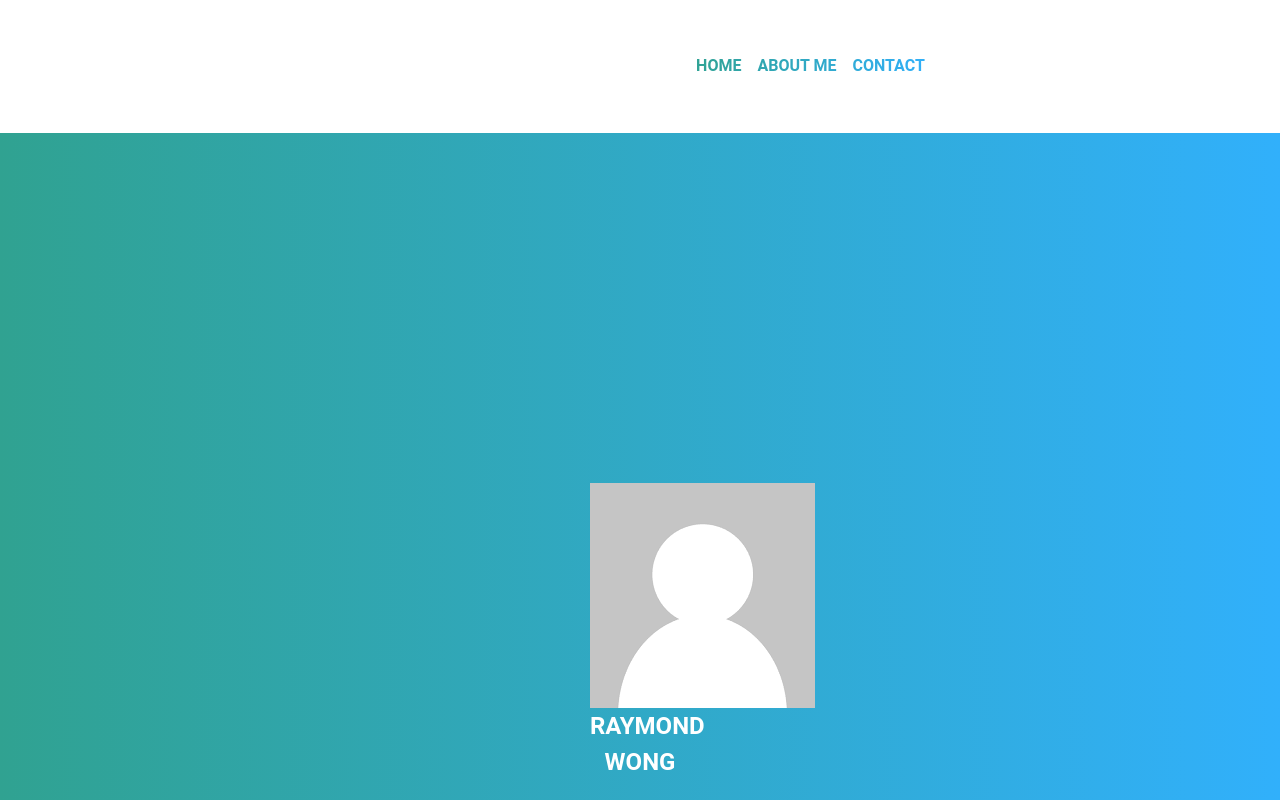
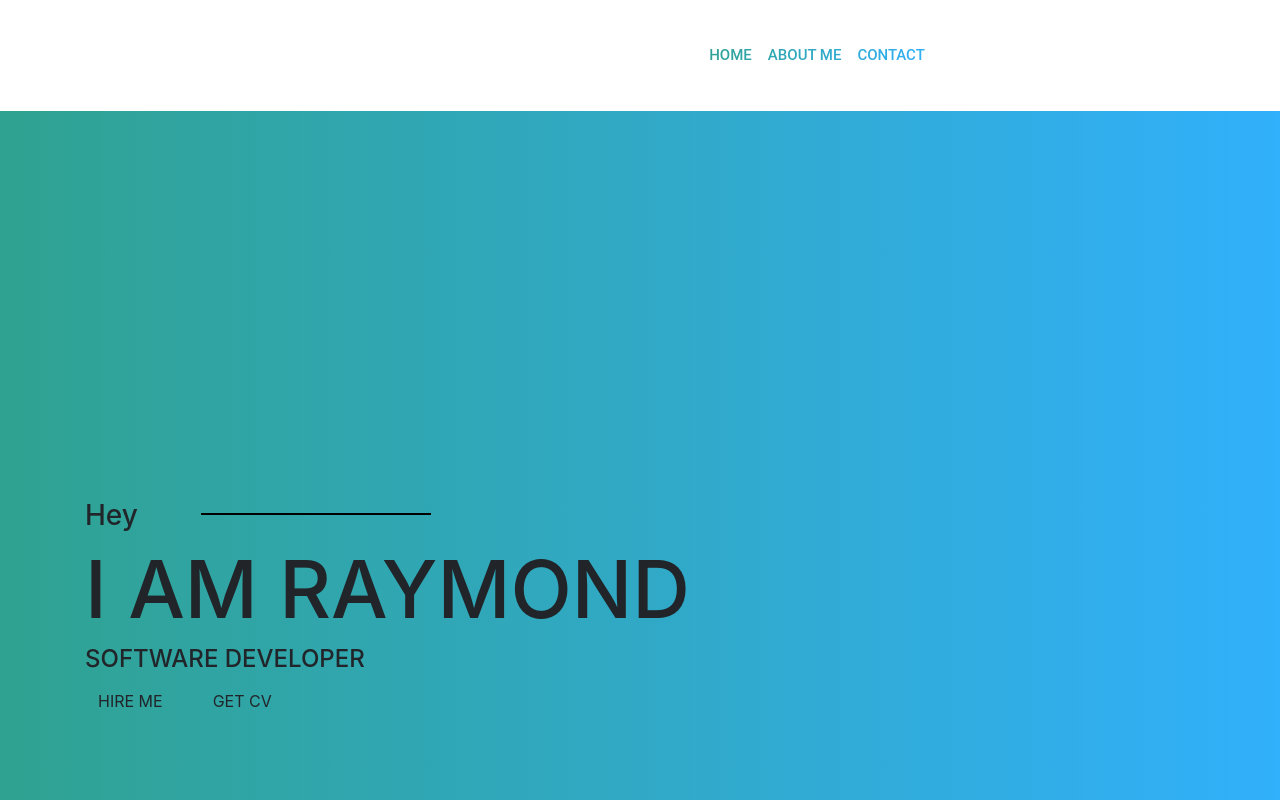
Before and after one commit to rayw478/rayw478.github.io, a plain HTML site: page index.html in a window 1280 px wide. Shown: the top 800 px of the page. Drawn offline with Linux system fonts and the light colour scheme.

Commit message:
02/05/2020
Banner start

```diff
--- a/css/style.css
+++ b/css/style.css
@@ -14,9 +14,8 @@
 }
 
 .header_area, .main-menu, .nav-item, .nav-link {
-    font-family: var(--roboto);
+    font: normal 500 15px/2px var(--roboto);
     text-transform: uppercase;
-    font-weight: bold;
     padding: 1.7rem;
     color: var(--title-color);
 }
@@ -36,6 +35,45 @@
 }
 
 /* Nav Bar End */
+
+/* Banner Area */
+
+.site-main .site-banner {
+    background: linear-gradient(90deg, #30a291 0%, #31b0fb 100%);
+    background-position: 0% 50%;
+}
+
+.site-main .site-banner .site-title h3 {
+    padding-top: 35%;
+    font-weight: 500;
+}
+
+.site-main .site-banner .site-title h3::after {
+    content: "";
+    height: 2px;
+    width: 18vw;
+    background: black;
+    display: inline-block;
+    margin-left: 5%;
+    transform: translateY(-10px);
+}
+
+.site-main .site-banner .site-title h1 {
+     font-size: 5rem;
+ }
+
+.site-main .site-banner .site-title h4 {
+    font-size: 1.5rem;
+}
+
+.site-main .site-banner .banner-image > img{
+   padding: 7rem 0;
+    width: 90rem;
+}
+
+/* End Banenr Area */
+
+
 
 .background {
     background-image: linear-gradient(90deg, #30a291 0%, #31b0fb 100%);
--- a/index.html
+++ b/index.html
@@ -43,18 +43,52 @@
     </header>
     <!-- End Header Area -->
 
+    <!-- Start Main Area -->
+    <main class="site-main">
+
+        <!-- Start Banner Area -->
+
+        <section class="site-banner">
+            <div class="container">
+                <div class="row">
+                    <div class="col-lg6 col-md-12 site-title">
+                        <h3 class="title-text">
+                            Hey
+                        </h3>
+                        <h1 class="title-text text-uppercase">
+                            I am Raymond
+                        </h1>
+                        <h4 class="title-text text-uppercase">
+                            Software Developer
+                        </h4>
+                        <div class="side-buttons">
+                            <div class="d-flex flex-row flex-wrap">
+                                <button type="button" class="btn button primary-button mr-4 text-uppercase">hire me</button>
+                                <button type="button" class="btn button secondary-button text-uppercase">Get CV</button>
+                            </div>
+
+                        </div>
+                    </div>
+                    <div class="col-lg6 col-md-12 banner-image">
+                        <img src="img/download.png" alt="" class="img-fluid">
+                    </div>
+                </div>
+            </div>
+        </section>
+
+        <!-- End Banner Area -->
+
+    </main>
+    <!-- End Main Area -->
+
+
+
     <!-- JQuery JS File -->
     <script src="js/JQuery3.4.1.js"></script>
 
     <!-- Bootstrap JS File-->
     <script src="js/bootstrap.min.js"></script>
 
-      <div id="background" class = "background">
-          <div id="avatar" class = "avatar name">
-              <img src="img/download.png" alt>
-            RAYMOND WONG
-          </div>
-    </div>
 </body>
 
 </html>
```
